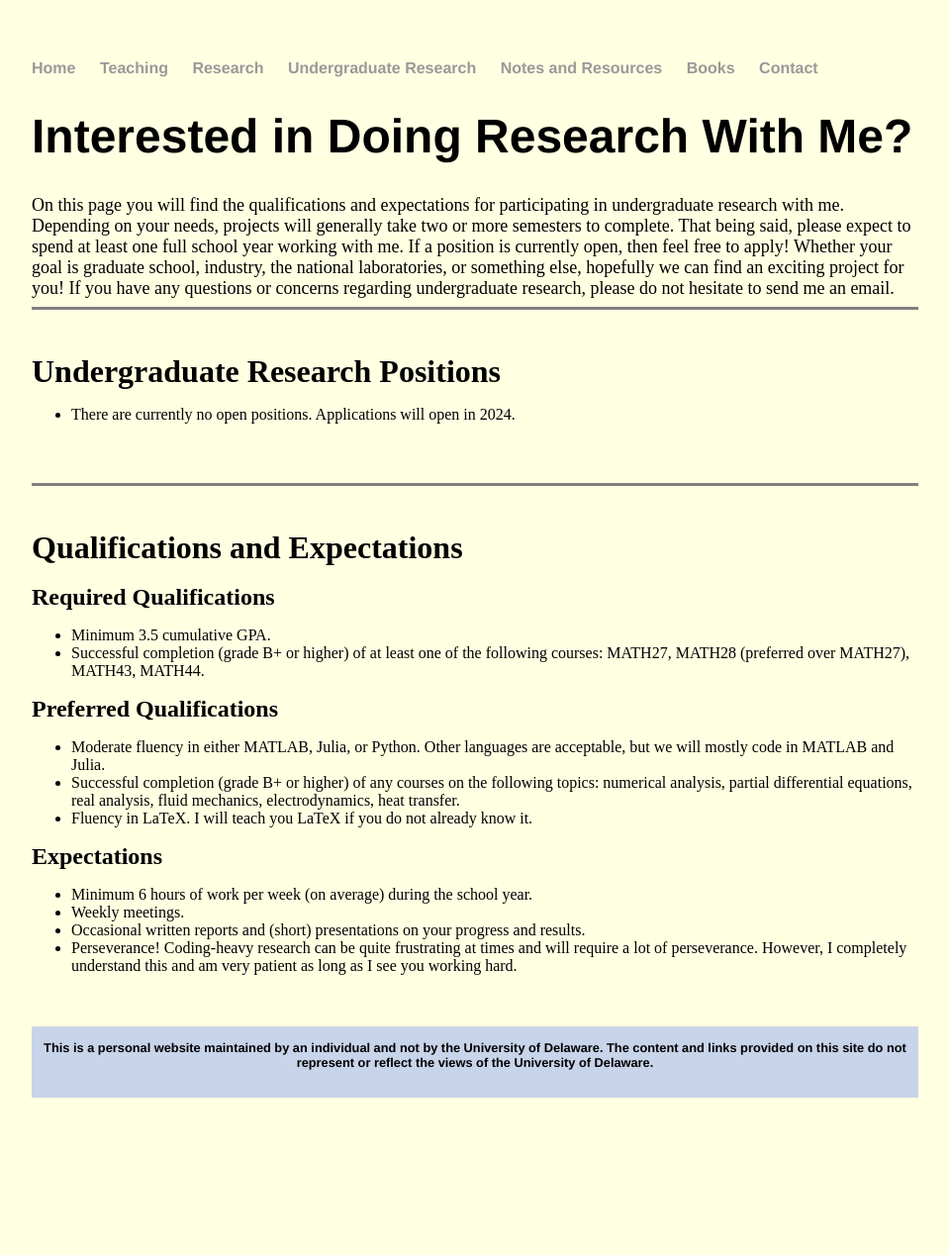
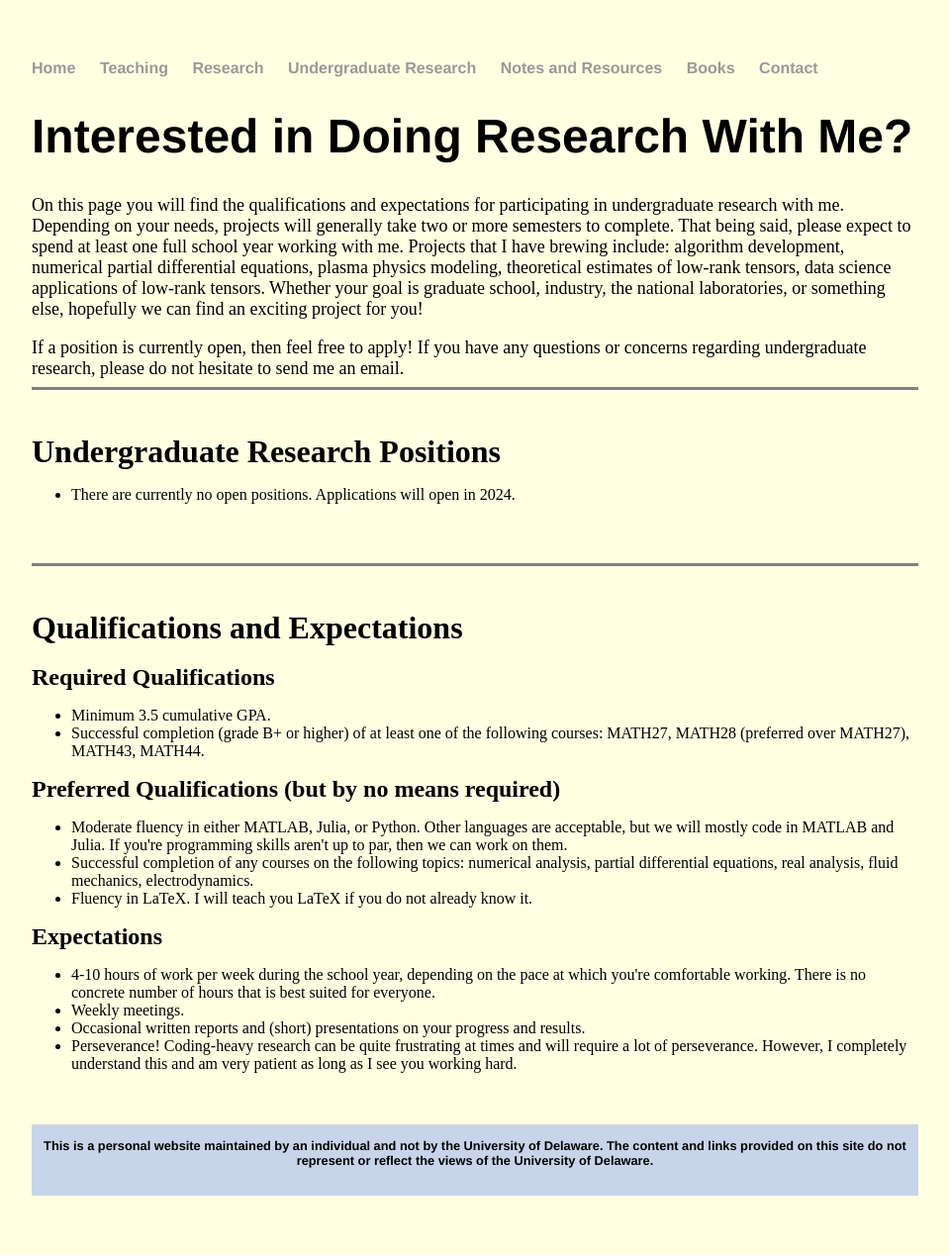
Before and after one commit to jhknakao/jhknakao.github.io, a Jekyll site: the page built from undergradresearch.html, in a window 1280 px wide. Shown: the whole page at 99% size, without its empty margins (160-1119 px from the left). Built offline with Jekyll 4.4.1, drawn with Linux system fonts in a browser that asks for light colours; before the commit the page ends 1169 px from its top, so only the background shows below that.

Commit message:
Update undergradresearch.html

```diff
--- a/undergradresearch.html
+++ b/undergradresearch.html
@@ -4,7 +4,10 @@ title: Notes and Resources
 ---
 <div class="blurb">
 	<h1>Interested in Doing Research With Me?</h1>
-	<font size="4">On this page you will find the qualifications and expectations for participating in undergraduate research with me. Depending on your needs, projects will generally take two or more semesters to complete. That being said, please expect to spend at least one full school year working with me. If a position is currently open, then feel free to apply! Whether your goal is graduate school, industry, the national laboratories, or something else, hopefully we can find an exciting project for you! If you have any questions or concerns regarding undergraduate research, please do not hesitate to send me an email.</font>
+	<font size="4">On this page you will find the qualifications and expectations for participating in undergraduate research with me. Depending on your needs, projects will generally take two or more semesters to complete. That being said, please expect to spend at least one full school year working with me. Projects that I have brewing include: algorithm development, numerical partial differential equations, plasma physics modeling, theoretical estimates of low-rank tensors, data science applications of low-rank tensors. Whether your goal is graduate school, industry, the national laboratories, or something else, hopefully we can find an exciting project for you!</font>
+	<br>
+	<br>
+	<font size="4">If a position is currently open, then feel free to apply! If you have any questions or concerns regarding undergraduate research, please do not hesitate to send me an email.</font>
   <br>
 	<hr size="3" noshade>
 	<br>
@@ -28,16 +31,16 @@ title: Notes and Resources
     <li>Successful completion (grade B+ or higher) of at least one of the following courses: MATH27, MATH28 (preferred over MATH27), MATH43, MATH44.</li>
 	</ul>
 
-	<font size="5"><b>Preferred Qualifications</b></font>
+	<font size="5"><b>Preferred Qualifications (but by no means required)</b></font>
 	<ul>
-    <li>Moderate fluency in either MATLAB, Julia, or Python. Other languages are acceptable, but we will mostly code in MATLAB and Julia.</li>
-    <li>Successful completion (grade B+ or higher) of any courses on the following topics: numerical analysis, partial differential equations, real analysis, fluid mechanics, electrodynamics, heat transfer.</li>
-	  <li>Fluency in LaTeX. I will teach you LaTeX if you do not already know it.</li>
+    <li>Moderate fluency in either MATLAB, Julia, or Python. Other languages are acceptable, but we will mostly code in MATLAB and Julia. If you're programming skills aren't up to par, then we can work on them.</li>
+    <li>Successful completion of any courses on the following topics: numerical analysis, partial differential equations, real analysis, fluid mechanics, electrodynamics.</li>
+    <li>Fluency in LaTeX. I will teach you LaTeX if you do not already know it.</li>
   </ul>
 
   <font size="5"><b>Expectations</b></font>
 	<ul>
-    <li>Minimum 6 hours of work per week (on average) during the school year.</li>
+    <li>4-10 hours of work per week during the school year, depending on the pace at which you're comfortable working. There is no concrete number of hours that is best suited for everyone.</li>
     <li>Weekly meetings.</li>
     <li>Occasional written reports and (short) presentations on your progress and results.</li>
     <li>Perseverance! Coding-heavy research can be quite frustrating at times and will require a lot of perseverance. However, I completely understand this and am very patient as long as I see you working hard.</li>
```
